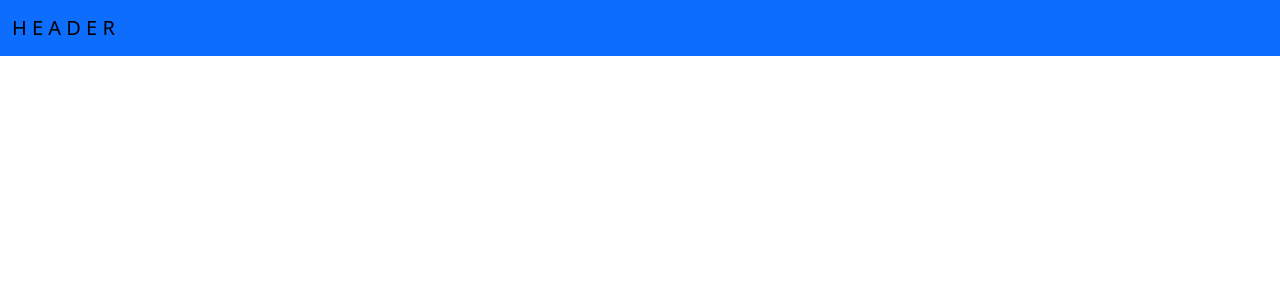
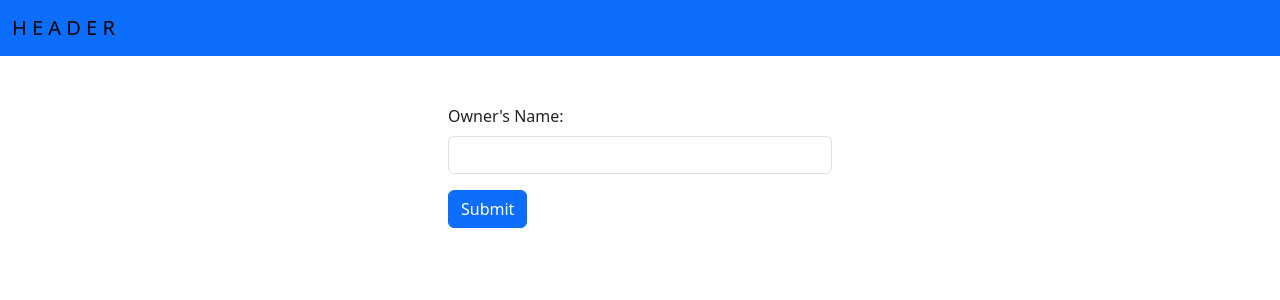
Before and after one commit to Shamoleambo/train-angular, an Angular app: page / in a window 1280 px wide. Shown: the top 300 px of the page. Built offline with nearby package versions, Linux system fonts and the light colour scheme.

Commit message:
make a primitive form

```diff
--- a/src/app/app.component.html
+++ b/src/app/app.component.html
@@ -1 +1,4 @@
 <app-header></app-header>
+<div class="d-flex flex-column align-items-center">
+  <app-pets-form></app-pets-form>
+</div>
--- a/src/app/app.module.ts
+++ b/src/app/app.module.ts
@@ -3,11 +3,13 @@ import { BrowserModule } from '@angular/platform-browser';
 
 import { AppComponent } from './app.component';
 import { HeaderComponent } from './header/header.component';
+import { PetsFormComponent } from './pets-form/pets-form.component';
 
 @NgModule({
   declarations: [
     AppComponent,
-    HeaderComponent
+    HeaderComponent,
+    PetsFormComponent
   ],
   imports: [
     BrowserModule
--- /dev/null
+++ b/src/app/pets-form/pets-form.component.css
@@ -0,0 +1,4 @@
+form {
+  max-width: 32rem;
+  min-width: 24rem;
+}
--- /dev/null
+++ b/src/app/pets-form/pets-form.component.html
@@ -0,0 +1,7 @@
+<form class="mt-5">
+  <div class="mb-3">
+    <label for="petOwnerName" class="form-label">Owner's Name:</label>
+    <input type="text" class="form-control" id="petOwnerName" />
+  </div>
+  <button type="submit" class="btn btn-primary">Submit</button>
+</form>
```
Also changed, not shown: src/app/pets-form/pets-form.component.ts (added, +8 -0 lines).
